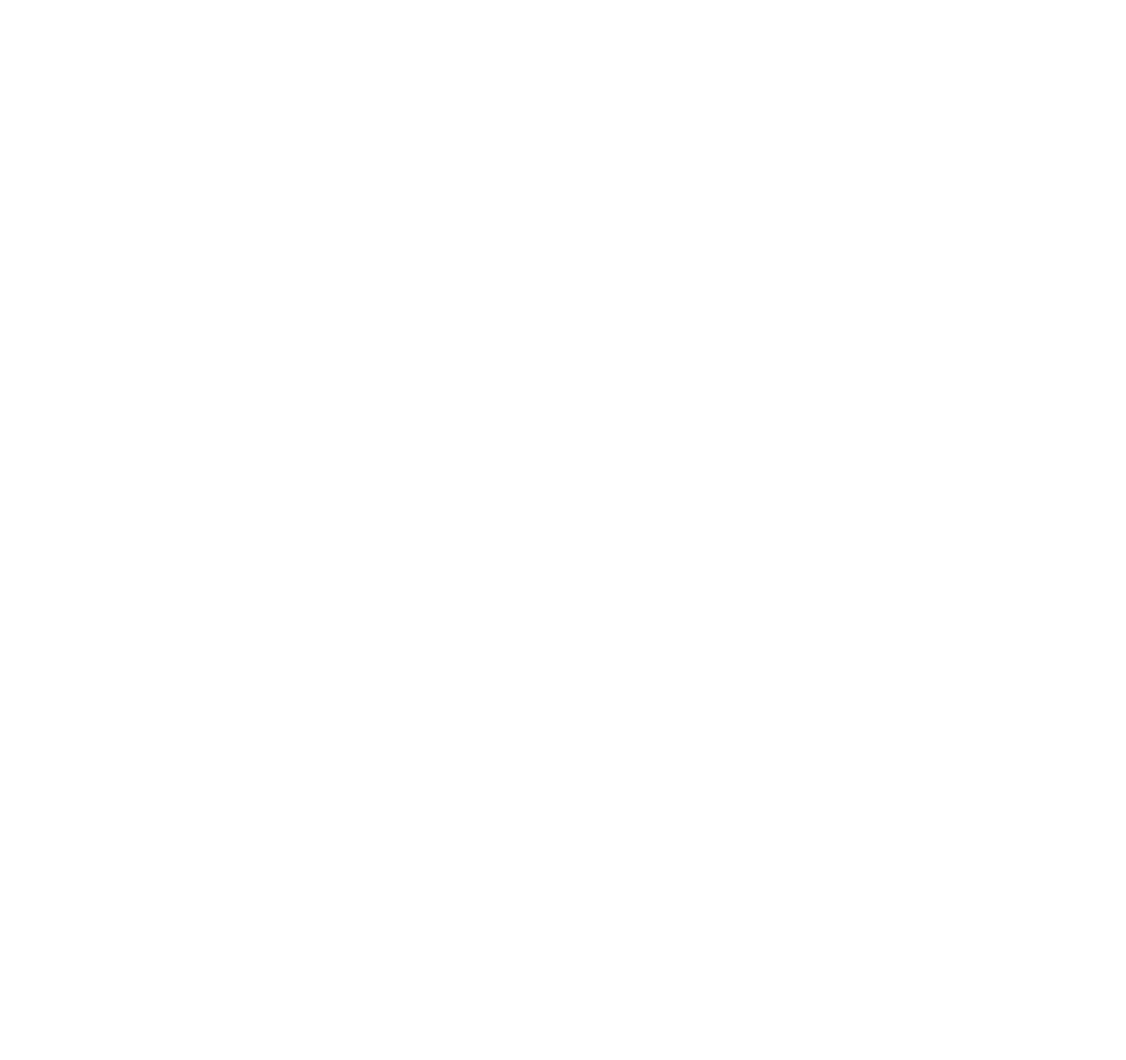
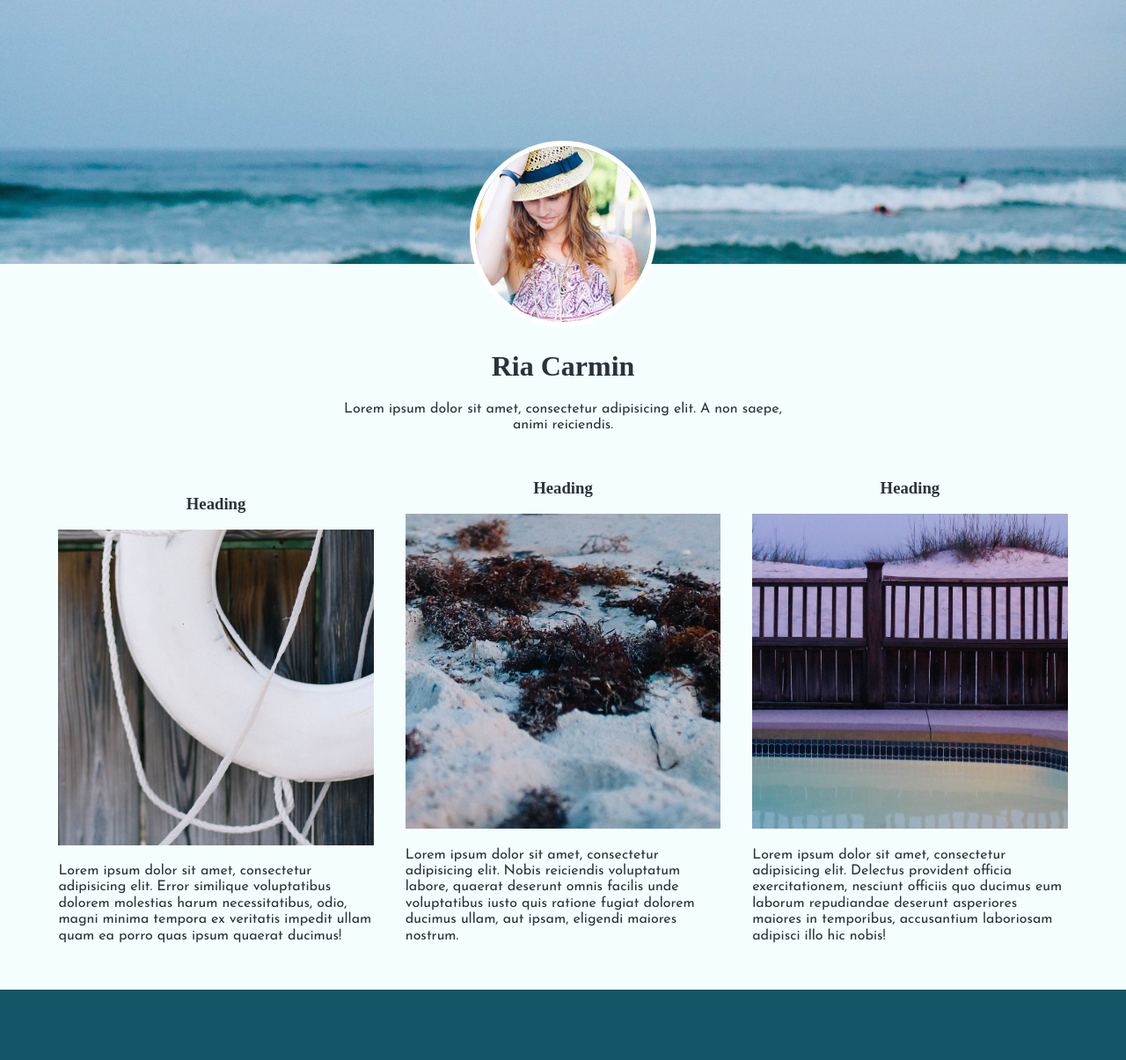
Before and after one commit to AkimaLunar/personal-page, a plain HTML site: page index.html in a window 1280 px wide. Shown: the whole page at 88% size. Before the commit the page ends 800 px from the top, so only its background shows below. Drawn offline with nearby package versions, Linux system fonts and the light colour scheme; a web font is replaced by a local one.

Commit message:
Site is ready

```diff
--- a/index.html
+++ b/index.html
@@ -3,8 +3,34 @@
 <head>
 	<meta charset="UTF-8">
 	<title>Ria Carmin Personal Website</title>
+	<link rel="stylesheet" href="http://cdnjs.cloudflare.com/ajax/libs/normalize/3.0.1/normalize.css">
+	<link href='http://fonts.googleapis.com/css?family=Josefin+Sans|Montaga' rel='stylesheet' type='text/css'>
+	<link rel="stylesheet" href="stylesheets/style.css">
 </head>
 <body>
-
+	<header>&nbsp;</header>
+	<main>
+		<img src="images/profile.png" alt="my profile image">
+		<h1>Ria Carmin</h1>
+		<p>Lorem ipsum dolor sit amet, consectetur adipisicing elit. A non saepe, animi reiciendis.</p>
+	</main>
+	<section>
+		<article>
+			<h3>Heading</h3>
+			<img src="images/image1.jpg" alt="image">
+			<p>Lorem ipsum dolor sit amet, consectetur adipisicing elit. Error similique voluptatibus dolorem molestias harum necessitatibus, odio, magni minima tempora ex veritatis impedit ullam quam ea porro quas ipsum quaerat ducimus!</p>
+		</article>
+		<article>
+			<h3>Heading</h3>
+			<img src="images/image2.jpg" alt="image">
+			<p>Lorem ipsum dolor sit amet, consectetur adipisicing elit. Nobis reiciendis voluptatum labore, quaerat deserunt omnis facilis unde voluptatibus iusto quis ratione fugiat dolorem ducimus ullam, aut ipsam, eligendi maiores nostrum.</p>
+		</article>
+		<article>
+			<h3>Heading</h3>
+			<img src="images/image3.jpg" alt="image">
+			<p>Lorem ipsum dolor sit amet, consectetur adipisicing elit. Delectus provident officia exercitationem, nesciunt officiis quo ducimus eum laborum repudiandae deserunt asperiores maiores in temporibus, accusantium laboriosam adipisci illo hic nobis!</p>
+		</article>
+	</section>
+	<footer></footer>
 </body>
 </html>
--- a/stylesheets/style.css
+++ b/stylesheets/style.css
@@ -0,0 +1,71 @@
+body {
+	background: rgba(245,254,255,1);
+	color: #2A323A;
+}
+header {
+	min-width: 100%;
+	height: 300px;
+	background-image: url('../images/background.jpg');
+	background-size: cover;
+	background-repeat: no-repeat;
+	background-attachment: fixed;
+	position: absolute;
+	top: 0;
+	z-index: -10;
+}
+
+main {
+	width: 500px;
+	margin: 0 auto;
+	text-align: center;
+	padding-top: 160px;
+}
+
+main img {
+	width: 200px;
+	border-radius: 50%;
+	border: 6px solid white;
+}
+
+h1,
+h2,
+h3 {
+	font-family: 'Montaga', serif;
+}
+
+p {
+	font-family: 'Josefin Sans', sans-serif;
+}
+
+section {
+	min-width: 800px;
+	margin: 0 auto;
+	text-align: center;
+}
+
+section article {
+	width: 28%;
+	padding: 16px;
+	display: inline-block;
+}
+
+section img {
+	width: 100%;
+	transition: all .2s ease-in-out;
+
+}
+section img:hover {
+	border-radius: 50%;
+}
+section p {
+	text-align: left;
+}
+
+footer {
+	width: 100%;
+	height: 40px;
+	background-color: #125668;
+	padding: 20px 0;
+	margin-top: 20px;
+	text-align: center;
+}
```
